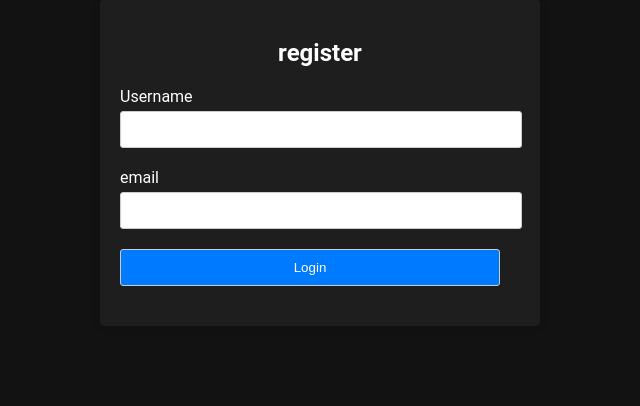
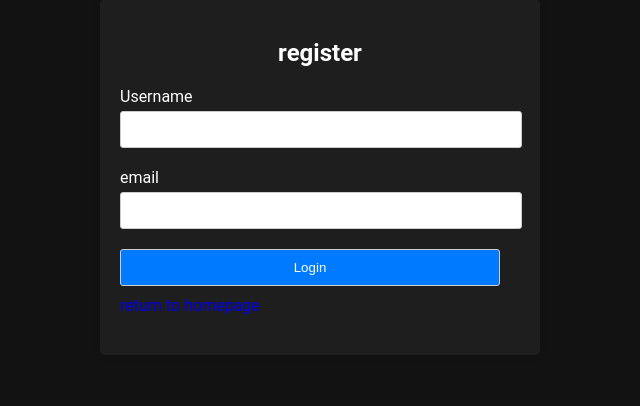
Before and after one commit to JayvenAltenberg/backend-eindproject, a PHP site: page /register-login/register.php in a window 1280 px wide. Shown: the part 101-507 px from the top of the page, without its empty margins (320-960 px from the left). Run offline with PHP 8.4, Linux system fonts and the light colour scheme.

Commit message:
removed buy now and added return to homepage in the register

```diff
--- a/items/detail.php
+++ b/items/detail.php
@@ -30,7 +30,7 @@ session_start();
         <h2> <?php echo $product['name'] ?> </h2>
         <section class="detail-content">
 
-            <?php if ($product['stock'] > 9) : ?>
+            <?php if ($product['stock'] <= 10) : ?>
                 <p class="low-stock-text">Low Stock</p>
             <?php endif; ?>
 
@@ -44,7 +44,6 @@ session_start();
                     <input type="hidden" name="product_id" value="<?php echo $id; ?>">
                     <button type="submit" class="btn">Add to Cart</button>
                 </form>
-                <a href="products.php" class="btn">Buy Now</a>
                 <?php if (isset($_SESSION['product_status'])) {
                     echo $_SESSION['product_status'];
                     unset($_SESSION['product_status']);
--- a/register-login/register.php
+++ b/register-login/register.php
@@ -43,6 +43,7 @@ require_once '../includes/db.php';
 
             <div class="form-group">
                 <input type="submit" value="Login" name="submit">
+                <a href="../homepage/index.php" class="back-link">return to homepage</a>
             </div>
         </form>
     </div>
--- a/register-login/style.css
+++ b/register-login/style.css
@@ -41,3 +41,13 @@ body {
 .status-message {
     color: green;
 }
+
+.back-link {
+    display: block;
+    margin-top: 10px;
+    text-decoration: none;
+}
+
+.back-link:hover {
+    text-decoration: underline;
+}
```
